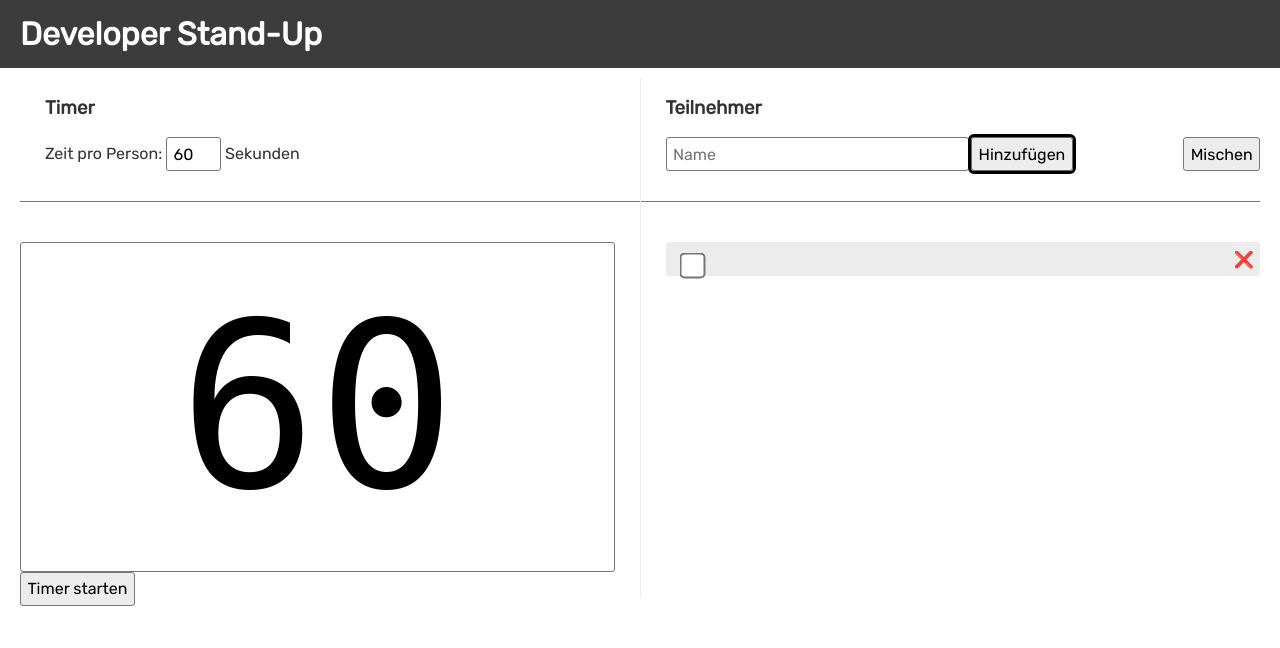
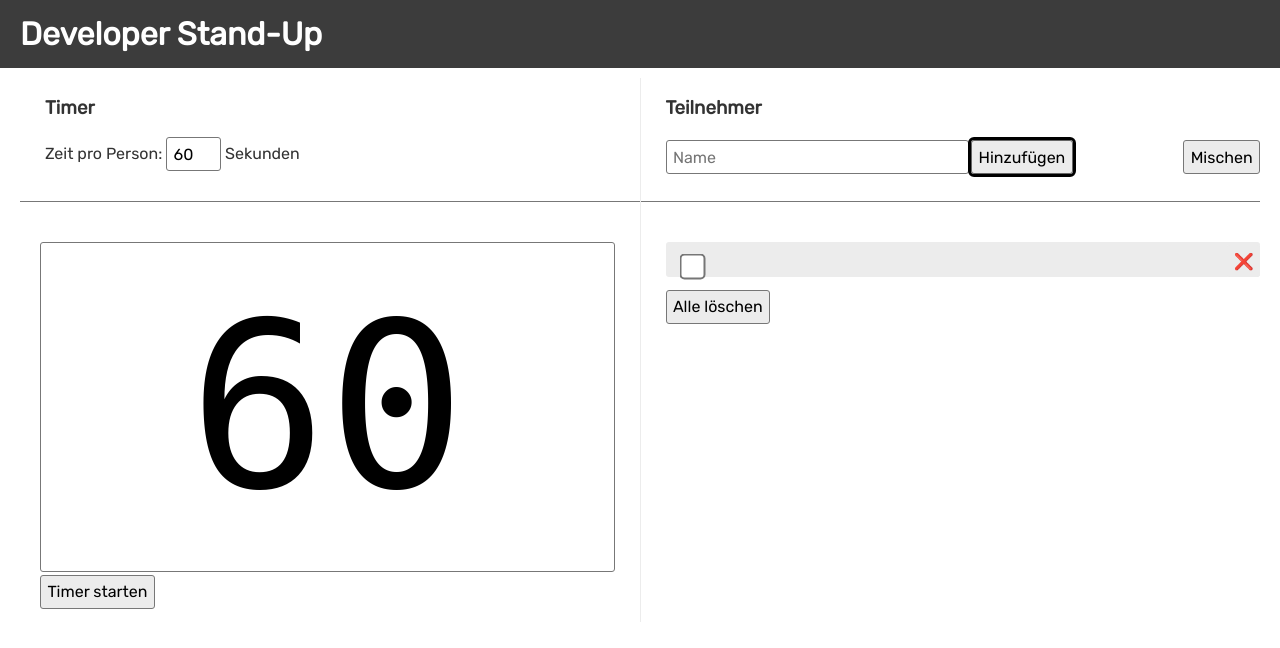
Before and after one commit to DataOne/dev-standup-timer, a Svelte app in the folder app/: page / in a window 1280 px wide. Both pictures are taken after a click on the button "Hinzufügen". Shown: the top 648 px of the page. Built offline with nearby package versions, Linux system fonts and the light colour scheme.

Commit message:
implemented clearing all devs, fixed some styles

```diff
--- a/app/public/global.css
+++ b/app/public/global.css
@@ -64,6 +64,7 @@ button {
 	outline: none;
 	cursor: pointer;
 	margin: 0;
+	margin-top: 3px;
 }
 
 button:focus {
@@ -102,4 +103,8 @@ button:focus {
 	.column.first {
 		border-right: 1px solid #ececec;
 	}
+
+	.dev-name {
+		max-width: 100% !important;
+	}
 }
--- a/app/src/App.svelte
+++ b/app/src/App.svelte
@@ -27,6 +27,12 @@
 			checked = {};
 			saveDevsInLocalStorage();
 		};
+	}
+
+	function clearDevs() {
+		developers = [];
+		checked = {};
+		saveDevsInLocalStorage();
 	}
 
 	function saveDevsInLocalStorage() {
@@ -90,13 +96,16 @@
 	</div>
 	<div class="column">
 		<h3>Teilnehmer</h3>
-		<div class="fixed controls flex mobile-column">
+		<div
+			class="fixed controls flex mobile-column"
+			style="padding-bottom: 27px;"
+		>
 			<textarea
 				type="text"
 				placeholder="Name"
 				rows="1"
 				class="flex-1"
-				style="margin-right: 2px; resize: none;"
+				style="margin-right: 2px; resize: none; margin-top: 3px;"
 				title="Namen einzeln eingeben oder mehrere Zeilen mit STRG+V einfügen"
 				bind:value={devName}
 				on:keyup={keyupNameField}
@@ -109,10 +118,6 @@
 		</div>
 
 		<div class="dev-box-container">
-			{#if developers.length === 0}
-				<i>Noch niemanden hinzugefügt.</i>
-			{/if}
-			<div />
 			{#each developers as developer, i}
 				<div class="dev-box {checked[i] ? 'checked-item' : ''}">
 					<div>
@@ -131,6 +136,12 @@
 					</button>
 				</div>
 			{/each}
+
+			{#if developers.length === 0}
+				<i>Noch niemanden hinzugefügt.</i>
+			{:else}
+				<button type="button" on:click={clearDevs}>Alle löschen</button>
+			{/if}
 		</div>
 	</div>
 </div>
@@ -177,6 +188,7 @@
 		display: inline-block;
 		padding: 15px 20px;
 		font-size: 19px;
+		max-width: 65%;
 	}
 
 	.dev-box-container {
--- a/app/src/Timer.svelte
+++ b/app/src/Timer.svelte
@@ -59,8 +59,9 @@
 <style>
 	.timer-container {
 		margin-top: 40px;
-		margin-bottom: 25px;
+		margin-bottom: 50px;
 		margin-right: 0;
+		margin-left: 20px;
 		padding: 20px;
 		height: 0;
 		padding-bottom: 50%;
```
